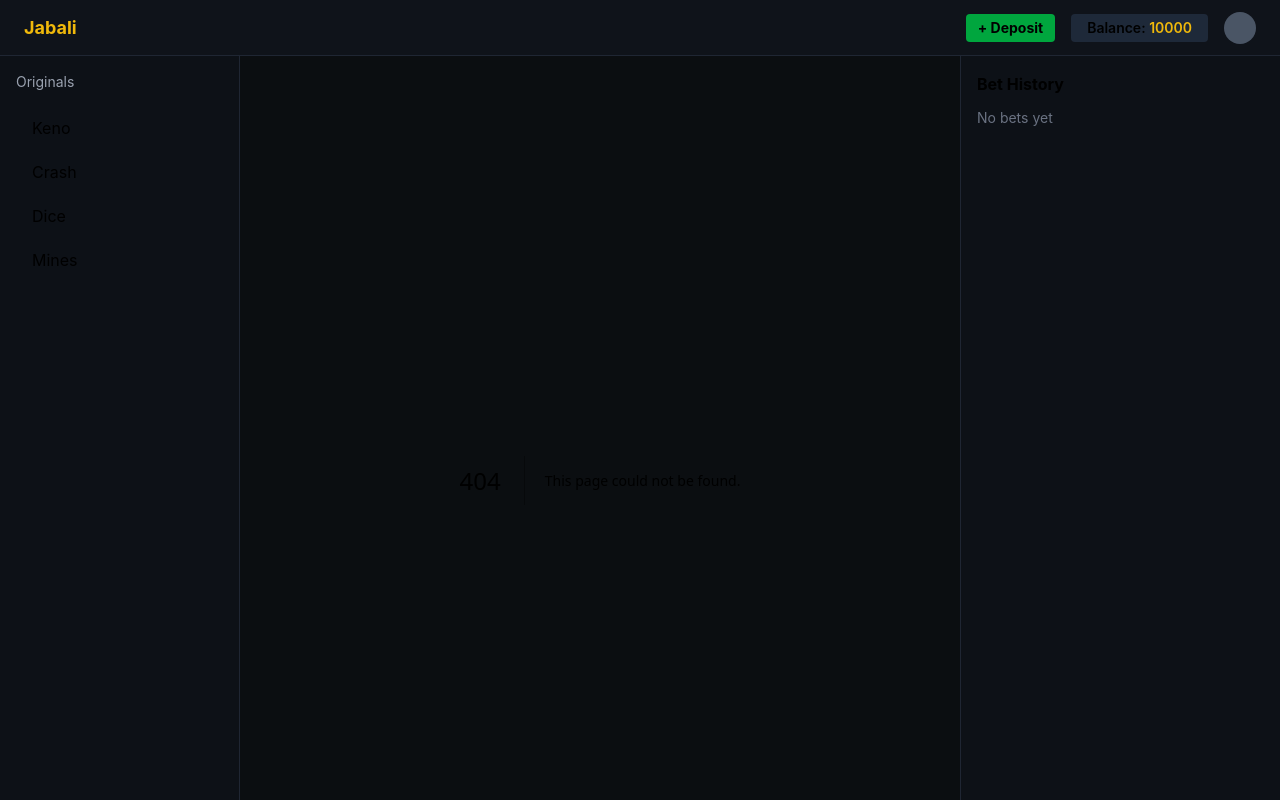
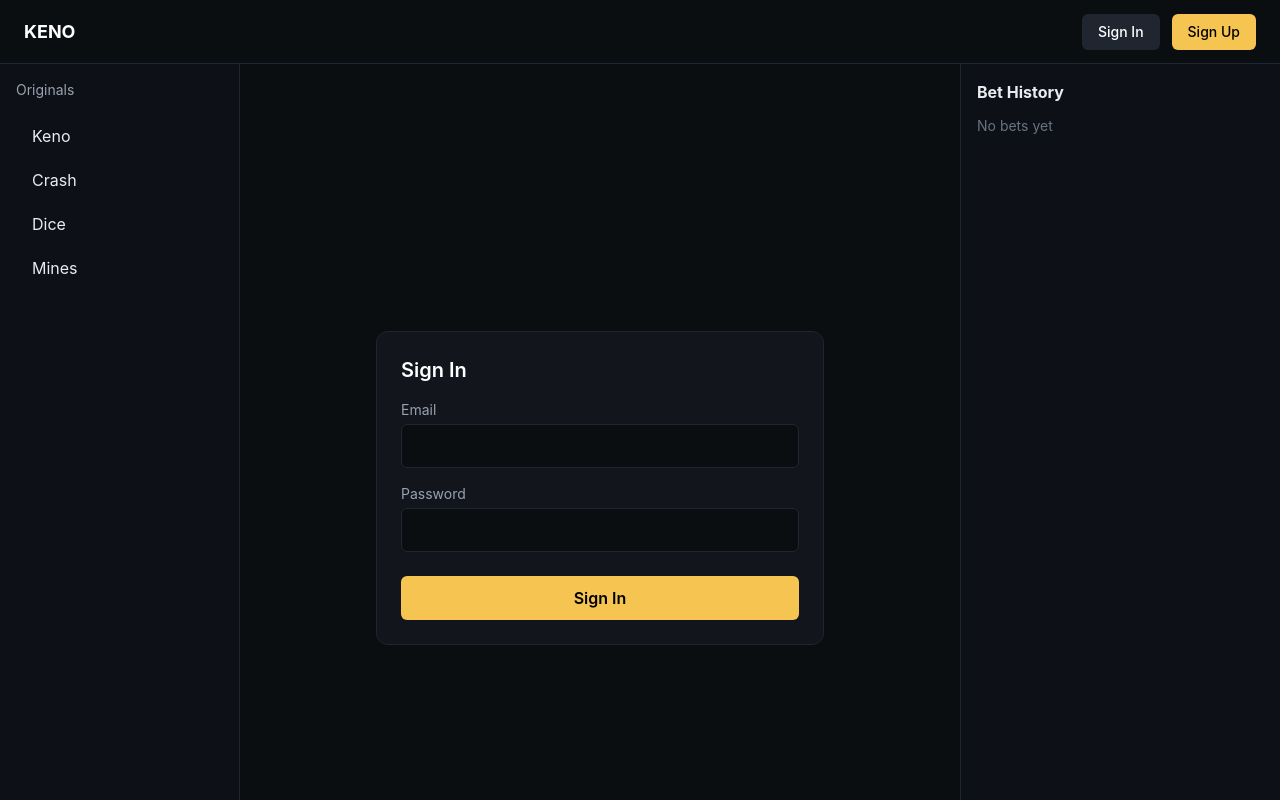
Before and after one commit to hightech106/jabali.game, a Next.js app in the folder jabali-front/: page /login in a window 1280 px wide. Before the commit this address had no page. Built offline with nearby package versions, Linux system fonts and the light colour scheme.

Commit message:
Create Sign pages and connect with backend.

```diff
--- /dev/null
+++ b/jabali-front/src/app/(auth)/login/page.tsx
@@ -0,0 +1,9 @@
+import AuthForm from "@/components/auth/AuthForm";
+
+export default function LoginPage() {
+  return (
+    <div className="min-h-screen flex items-center justify-center bg-[#0b0e11]">
+      <AuthForm type="login" />
+    </div>
+  );
+}
--- /dev/null
+++ b/jabali-front/src/app/(auth)/register/page.tsx
@@ -0,0 +1,9 @@
+import AuthForm from "@/components/auth/AuthForm";
+
+export default function RegisterPage() {
+  return (
+    <div className="min-h-screen flex items-center justify-center bg-[#0b0e11]">
+      <AuthForm type="register" />
+    </div>
+  );
+}
--- /dev/null
+++ b/jabali-front/src/components/auth/AuthForm.tsx
@@ -0,0 +1,52 @@
+"use client";
+
+import { useState } from "react";
+import AuthInput from "./AuthInput";
+
+interface Props {
+  type: "login" | "register";
+}
+
+export default function AuthForm({ type }: Props) {
+  const [email, setEmail] = useState("");
+  const [password, setPassword] = useState("");
+  const [loading, setLoading] = useState(false);
+
+  const submit = async () => {
+    setLoading(true);
+
+    await fetch(`http://localhost:4000/auth/${type}`, {
+      method: "POST",
+      headers: { "Content-Type": "application/json" },
+      body: JSON.stringify({ email, password }),
+    });
+
+    setLoading(false);
+  };
+
+  return (
+    <div className="w-full max-w-md bg-[#12161c] p-6 rounded-xl border border-[#1f2630]">
+      <h1 className="text-xl font-semibold text-white mb-4">
+        {type === "login" ? "Sign In" : "Create Account"}
+      </h1>
+
+      <div className="flex flex-col gap-4">
+        <AuthInput label="Email" value={email} onChange={setEmail} />
+        <AuthInput
+          label="Password"
+          type="password"
+          value={password}
+          onChange={setPassword}
+        />
+
+        <button
+          onClick={submit}
+          disabled={loading}
+          className="h-11 mt-2 rounded-md bg-[#f5c451] text-black font-semibold hover:opacity-90 disabled:opacity-50"
+        >
+          {type === "login" ? "Sign In" : "Sign Up"}
+        </button>
+      </div>
+    </div>
+  );
+}
--- /dev/null
+++ b/jabali-front/src/components/auth/AuthInput.tsx
@@ -0,0 +1,25 @@
+interface Props {
+  label: string;
+  type?: string;
+  value: string;
+  onChange: (v: string) => void;
+}
+
+export default function AuthInput({
+  label,
+  type = "text",
+  value,
+  onChange,
+}: Props) {
+  return (
+    <div className="flex flex-col gap-1">
+      <label className="text-sm text-gray-400">{label}</label>
+      <input
+        type={type}
+        value={value}
+        onChange={(e) => onChange(e.target.value)}
+        className="h-11 px-3 rounded-md bg-[#0b0e11] border border-[#1f2630] text-white focus:outline-none focus:border-[#f5c451]"
+      />
+    </div>
+  );
+}
--- /dev/null
+++ b/jabali-front/src/components/layout/Header.tsx
@@ -0,0 +1,29 @@
+"use client";
+
+import Link from "next/link";
+
+export default function Header() {
+  return (
+    <header className="flex items-center justify-between px-6 h-16 bg-[#0b0e11] border-b border-[#1f2630]">
+      <div className="text-white font-bold text-lg">
+        KENO
+      </div>
+
+      <div className="flex gap-3">
+        <Link
+          href="/login"
+          className="px-4 py-2 rounded-md text-sm font-medium bg-[#1f2630] text-white hover:bg-[#2a3240]"
+        >
+          Sign In
+        </Link>
+
+        <Link
+          href="/register"
+          className="px-4 py-2 rounded-md text-sm font-medium bg-[#f5c451] text-black hover:opacity-90"
+        >
+          Sign Up
+        </Link>
+      </div>
+    </header>
+  );
+}
--- a/jabali-front/src/components/layout/MainLayout.tsx
+++ b/jabali-front/src/components/layout/MainLayout.tsx
@@ -1,4 +1,4 @@
-import TopBar from "./TopBar";
+import Header from "./Header";
 import Sidebar from "./Sidebar";
 import BetHistory from "@/components/history/BetHistory";
 
@@ -9,7 +9,7 @@ export default function MainLayout({
 }) {
   return (
     <div className="h-screen flex flex-col">
-      <TopBar />
+      <Header />
       <div className="flex flex-1 overflow-hidden">
         <Sidebar />
         <main className="flex-1 overflow-y-auto p-6 bg-main">
--- a/jabali-front/src/components/layout/TopBar.tsx
+++ /dev/null
@@ -1,19 +0,0 @@
-import Link from "next/link";
-import Balance from "../wallet/Balance";
-import DepositButton from "../wallet/DepositButton";
-
-export default function TopBar() {
-  return (
-    <header className="h-14 flex items-center justify-between px-6 bg-top border-b">
-      <Link href="/" className="font-bold text-lg text-accent hover:opacity-80 transition">
-        Jabali
-      </Link>
-
-      <div className="flex items-center gap-4">
-        <DepositButton />
-        <Balance />
-        <div className="w-8 h-8 rounded-full bg-gray-600" />
-      </div>
-    </header>
-  );
-}
```
